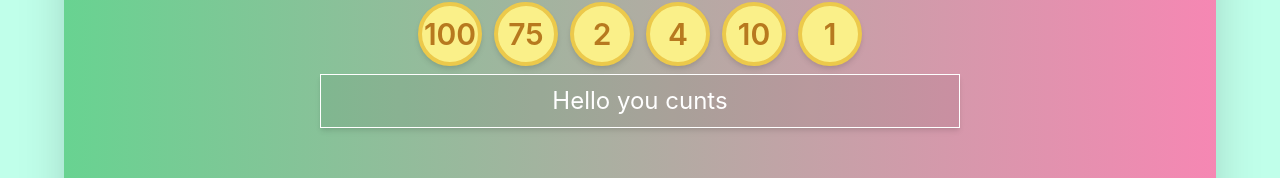
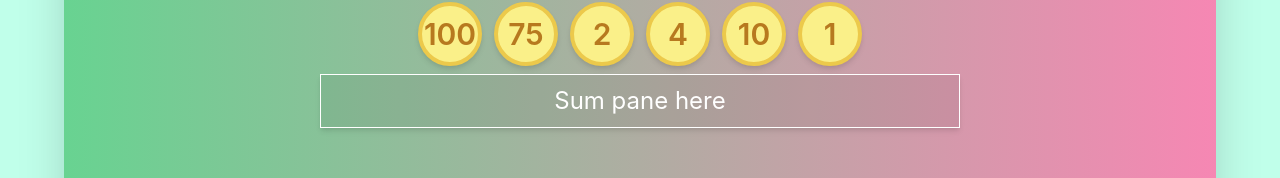
Before and after one commit to bhison/maths-challenge, a Next.js app: page / in a window 1280 px wide. Shown: the part 276-454 px from the top of the page. Built offline with nearby package versions, Linux system fonts and the light colour scheme.

Commit message:
de-harveyed

```diff
--- a/src/components/sumPane.tsx
+++ b/src/components/sumPane.tsx
@@ -14,7 +14,7 @@ const SumPane = ({ sum }: { sum: sum }) => {
       p="2"
       fontSize="2xl"
     >
-      Hello you cunts
+      Sum pane here
     </Box>
   );
 };
```
